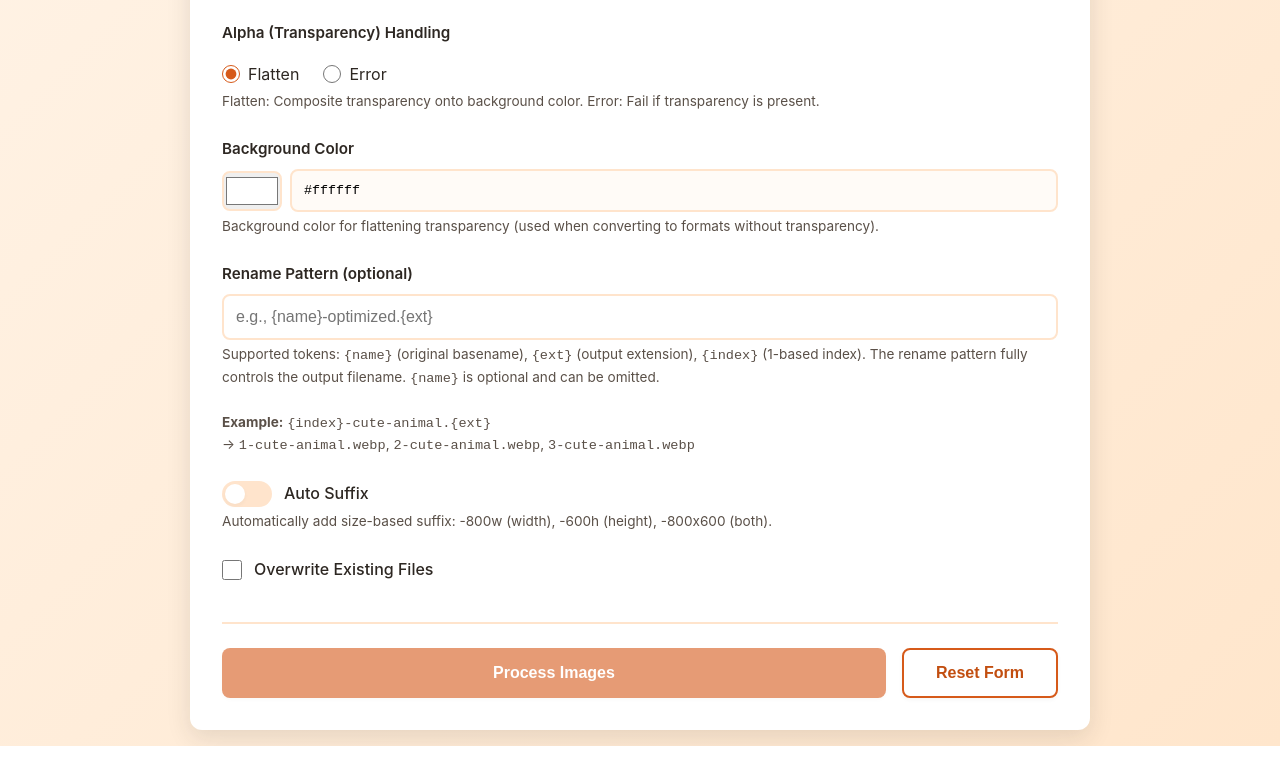
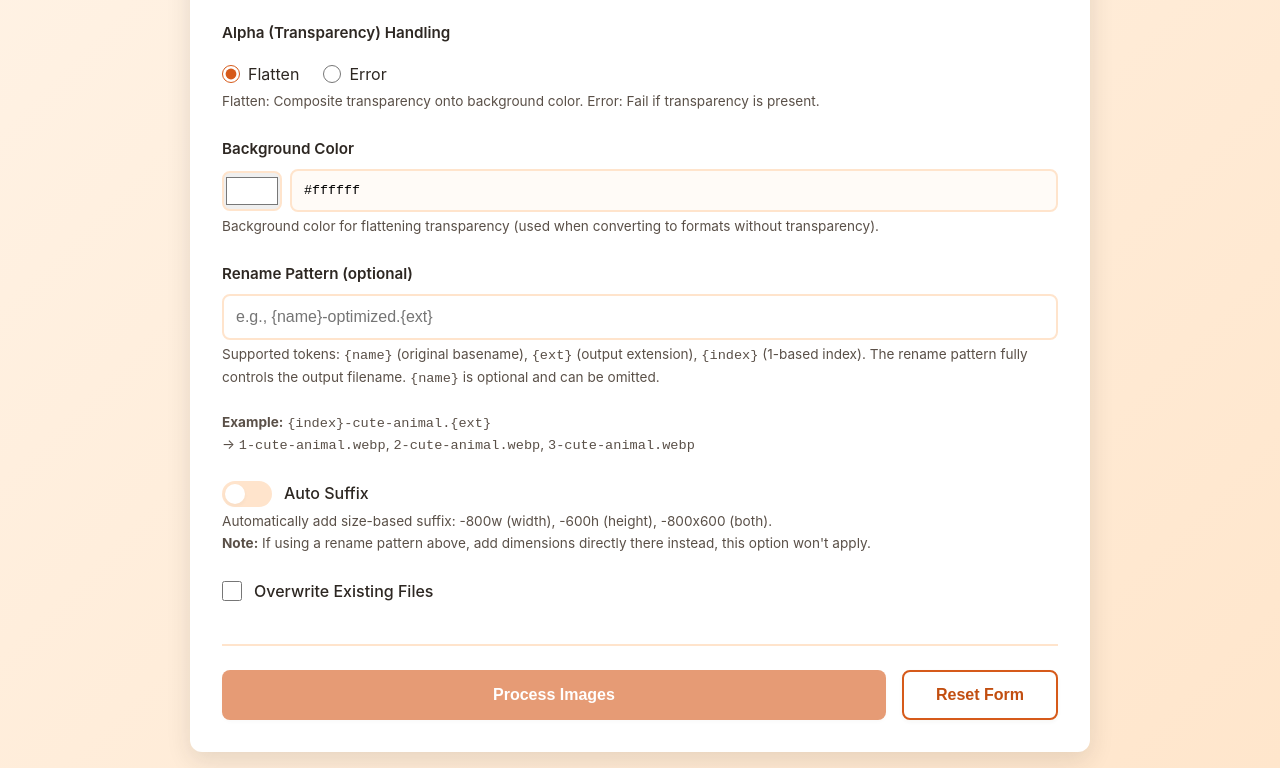
Before and after one commit to rebelliongeeks/pulp-image, a website: page ui/index.html in a window 1280 px wide. Shown: the part 1100-1868 px from the top of the page. Before the commit the page ends 1846 px from the top, so only its background shows below. Drawn offline with Linux system fonts and the light colour scheme; no server answers.

Commit message:
chore: auto suffix option was not clear enough
Auto suffix option is ignored when a rename pattern is chosen and this
was not clear enough in either th form UI or the help tab.

```diff
--- a/ui/index.html
+++ b/ui/index.html
@@ -235,7 +235,8 @@
               <span class="toggle-text">Auto Suffix</span>
             </label>
             <div class="input-helper">
-              Automatically add size-based suffix: -800w (width), -600h (height), -800x600 (both).
+              Automatically add size-based suffix: -800w (width), -600h (height), -800x600 (both).<br>
+              <strong>Note:</strong> If using a rename pattern above, add dimensions directly there instead, this option won't apply.
             </div>
             <div id="auto-suffix-preview" class="preview-text"></div>
           </div>
@@ -378,6 +379,7 @@
                 <li>Height 600 → <code>photo-600h.webp</code></li>
                 <li>Both → <code>photo-800x600.webp</code></li>
               </ul>
+              <p style="margin-top: 0.5rem; font-size: 0.85rem; color: var(--text-muted);"><em><strong>Note:</strong> If using a rename pattern, add dimensions directly in the pattern(auto suffix won't apply).</em></p>
             </div>
 
             <div class="help-subsection">
```
